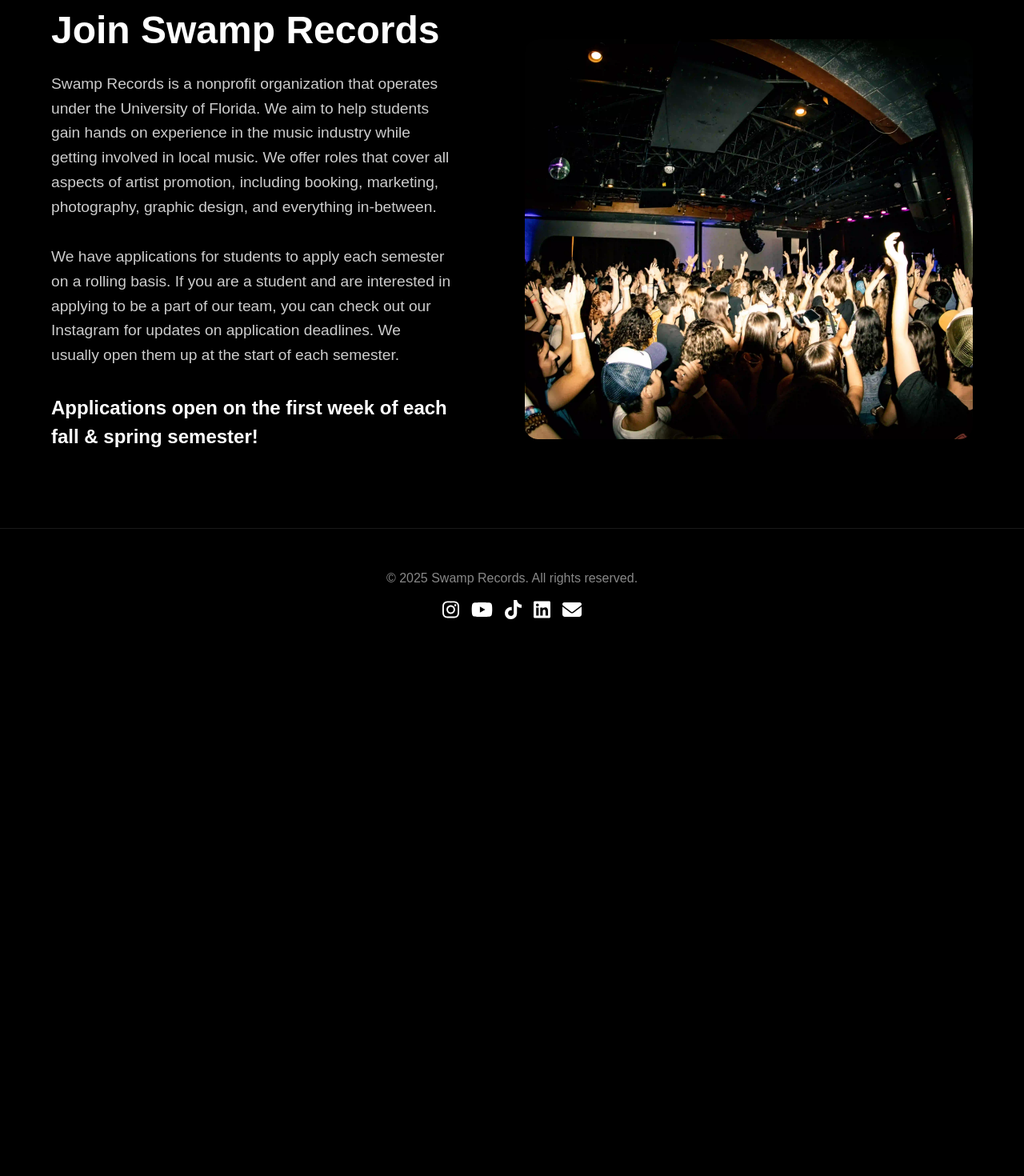
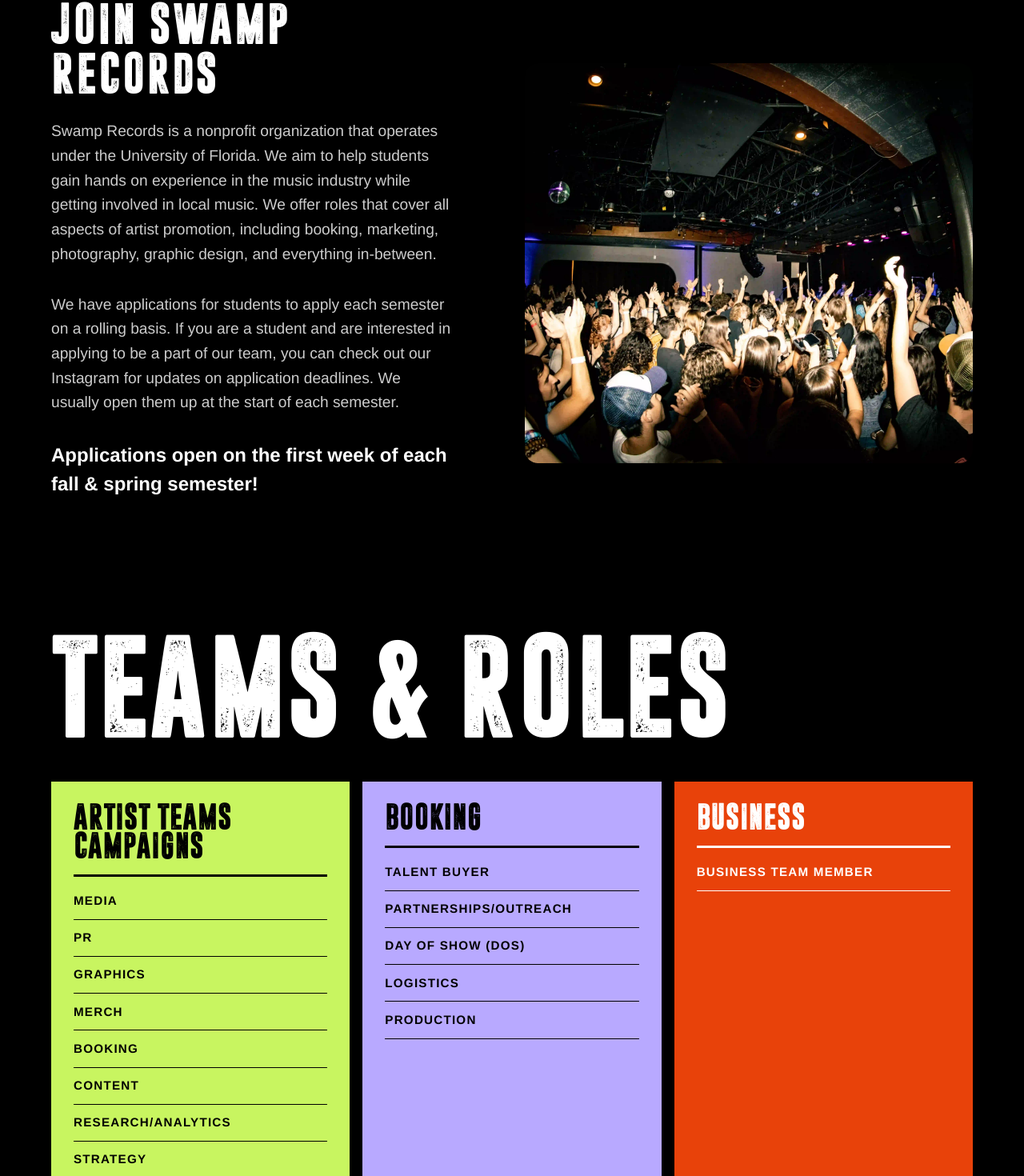
Before and after one commit to Swamp-Records/swamp-records-website, a Next.js app: page /apply in a window 1280 px wide. Shown: the part 142-1612 px from the top of the page at 80% size. Before the commit the page ends 973 px from the top, so only its background shows below. Built offline with nearby package versions, Linux system fonts and the light colour scheme.

Commit message:
updated apply page with roles

```diff
--- a/src/app/apply/page.tsx
+++ b/src/app/apply/page.tsx
@@ -2,6 +2,23 @@
 'use client';
 import Image from 'next/image';
 import { useEffect, useState } from 'react';
+import { teams } from '@/data/teams';
+
+// Brand palette (from the Figma color swatches). fg = text/line color on that block.
+const teamColors = [
+  { bg: '#C8F560', fg: '#000' }, // lime
+  { bg: '#B8A9FF', fg: '#000' }, // lavender
+  { bg: '#E8420A', fg: '#fff' }, // orange
+  { bg: '#FF74C8', fg: '#000' }, // pink
+  { bg: '#2F5BFF', fg: '#fff' }, // blue
+  { bg: '#FFE14D', fg: '#000' }, // yellow
+  { bg: '#E52A1E', fg: '#fff' }, // red
+  { bg: '#C4B08F', fg: '#000' }, // tan
+];
+
+// Falls back to Impact in case something goes wrong with Dreamwalker font; THP costs $$$
+const displayFont = "'Dreamwalker', Impact, 'Arial Narrow Bold', sans-serif";
+const bodyFont = "'Helvetica Neue', Helvetica, Arial, sans-serif";
 
 export default function ApplyPage() {
   const [isMobile, setIsMobile] = useState(false);
@@ -14,10 +31,10 @@ export default function ApplyPage() {
   }, []);
 
   return (
+    <>
       <main style={{ ...styles.container, gridTemplateColumns: isMobile ? '1fr' : '1fr 1fr' }}>
         <div style={styles.content}>
-        <h1 style={styles.heading}>Join Swamp Records</h1>
-        <p style={styles.text}>
+          <h1 style={styles.heading}>Join Swamp Records</h1>          <p style={styles.text}>
             Swamp Records is a nonprofit organization that operates under the University of Florida.
             We aim to help students gain hands on experience in the music industry while getting
             involved in local music. We offer roles that cover all aspects of artist promotion,
@@ -30,7 +47,7 @@ export default function ApplyPage() {
             at the start of each semester.
           </p>
 
-        <h3 style={styles.closedApps}>Applications open on the first week of each fall & spring semester!</h3>
+          <h3 style={styles.closedApps}>Applications open on the first week of each fall &amp; spring semester!</h3>
 
           {/* <Link
             href="https://docs.google.com/forms/d/e/1FAIpQLSf5cfDOwbMQsPdck9nrLOfMcLs37f2luGiG8YV0krrh8gS1tQ/viewform?usp=header"
@@ -55,6 +72,41 @@ export default function ApplyPage() {
           />
         </div>
       </main>
+
+      <section
+        style={{
+          ...styles.teamsSection,
+          padding: isMobile ? '3rem 1.5rem 4rem' : '5rem 4rem 6rem',
+        }}
+      >
+      <h2 style={styles.teamsHeading}>
+        Teams <span style={{ color: '#fff', fontFamily: 'Impact, Arial, sans-serif' }}>&amp;</span> Roles
+      </h2>
+
+        <div style={styles.teamsGrid}>
+          {teams.map((team, i) => {
+            const c = teamColors[i % teamColors.length];
+            return (
+              <div key={team.name} style={{ ...styles.teamCard, backgroundColor: c.bg }}>
+                <h3 style={{ ...styles.teamName, color: c.fg, borderBottomColor: c.fg }}>
+                  {team.name}
+                </h3>
+                <ul style={styles.roleList}>
+                  {team.roles.map((role) => (
+                    <li
+                      key={role}
+                      style={{ ...styles.roleItem, color: c.fg, borderBottomColor: c.fg }}
+                    >
+                      {role}
+                    </li>
+                  ))}
+                </ul>
+              </div>
+            );
+          })}
+        </div>
+      </section>
+    </>
   );
 }
 
@@ -73,12 +125,18 @@ const styles: { [key: string]: React.CSSProperties } = {
   content: {
     maxWidth: '500px',
   },
+
   heading: {
-    fontSize: '3rem',
-    marginBottom: '1rem',
-    fontWeight: 700,
+    fontFamily: displayFont,
+    fontWeight: 400,
+    fontSize: 'clamp(2.25rem, 4.5vw, 3.5rem)',
+    lineHeight: 1.1,
+    letterSpacing: '0.03em',
+    textTransform: 'uppercase',
+    marginBottom: '1.5rem',
   },
   text: {
+    fontFamily: bodyFont,
     fontSize: '1.2rem',
     lineHeight: 1.6,
     marginBottom: '2rem',
@@ -103,9 +161,55 @@ const styles: { [key: string]: React.CSSProperties } = {
     overflow: 'hidden',
   },
   closedApps: {
+    fontFamily: bodyFont,
     color: 'white',
     fontSize: '1.5rem',
     fontWeight: 'bold',
     marginBottom: '2rem',
-  }
+  },
+
+teamsSection: {
+  backgroundColor: '#000',
+},
+teamsHeading: {
+  fontFamily: displayFont,
+  fontWeight: 400,
+  fontSize: 'clamp(3.5rem, 11vw, 9rem)',
+  lineHeight: 0.9,
+  textTransform: 'uppercase',
+  color: '#fff',
+  marginBottom: '3rem',
+},
+  teamsGrid: {
+    display: 'grid',
+    gridTemplateColumns: 'repeat(auto-fit, minmax(280px, 1fr))',
+    gap: '1rem',
+  },
+  teamCard: {
+    padding: '1.75rem',
+  },
+  teamName: {
+    fontFamily: displayFont,
+    fontWeight: 400,
+    fontSize: '2.25rem',
+    lineHeight: 1,
+    textTransform: 'uppercase',
+    paddingBottom: '1rem',
+    marginBottom: '0.5rem',
+    borderBottomWidth: '3px',
+    borderBottomStyle: 'solid',
+  },
+  roleList: {
+    listStyle: 'none',
+  },
+  roleItem: {
+    fontFamily: bodyFont,
+    fontSize: '0.95rem',
+    fontWeight: 700,
+    textTransform: 'uppercase',
+    letterSpacing: '0.08em',
+    padding: '0.7rem 0',
+    borderBottomWidth: '1px',
+    borderBottomStyle: 'solid',
+  },
 };
--- a/src/app/globals.css
+++ b/src/app/globals.css
@@ -1,4 +1,12 @@
 @import "tailwindcss";
+
+@font-face {
+  font-family: 'Dreamwalker';
+  src: url('/fonts/Dreamwalker.ttf.woff') format('woff');
+  font-weight: normal;
+  font-style: normal;
+  font-display: swap;
+}
 
 * {
   margin: 0;
--- /dev/null
+++ b/src/data/teams.ts
@@ -0,0 +1,22 @@
+export interface Team {
+  name: string;
+  roles: string[];
+  note?: string;
+}
+
+export const teams: Team[] = [
+  {
+    name: 'Artist Teams / Campaigns',
+    roles: ['Media', 'PR', 'Graphics', 'Merch', 'Booking', 'Content', 'Research/Analytics', 'Strategy'],
+  },
+  {
+    name: 'Booking',
+    roles: ['Talent Buyer', 'Partnerships/Outreach', 'Day of Show (DOS)', 'Logistics', 'Production'],
+  },
+  { name: 'Business', roles: ['Business Team Member'] },
+  { name: 'DEI', roles: ['DEI Team Member'] },
+  { name: 'Development', roles: ['Web Developer', 'Web Designer', 'Automations Developer'] },
+  { name: 'DSP', roles: ['DSP Team Member'] },
+  { name: 'Marketing', roles: ['Street Team', 'Graphic Design', 'Short Form Content'] },
+  { name: 'Media', roles: ['Photographer', 'Videographer'] },
+];
```
Also changed, not shown: public/fonts/Dreamwalker.ttf.woff (added). Lines whose indentation alone changed are shown as unchanged.
